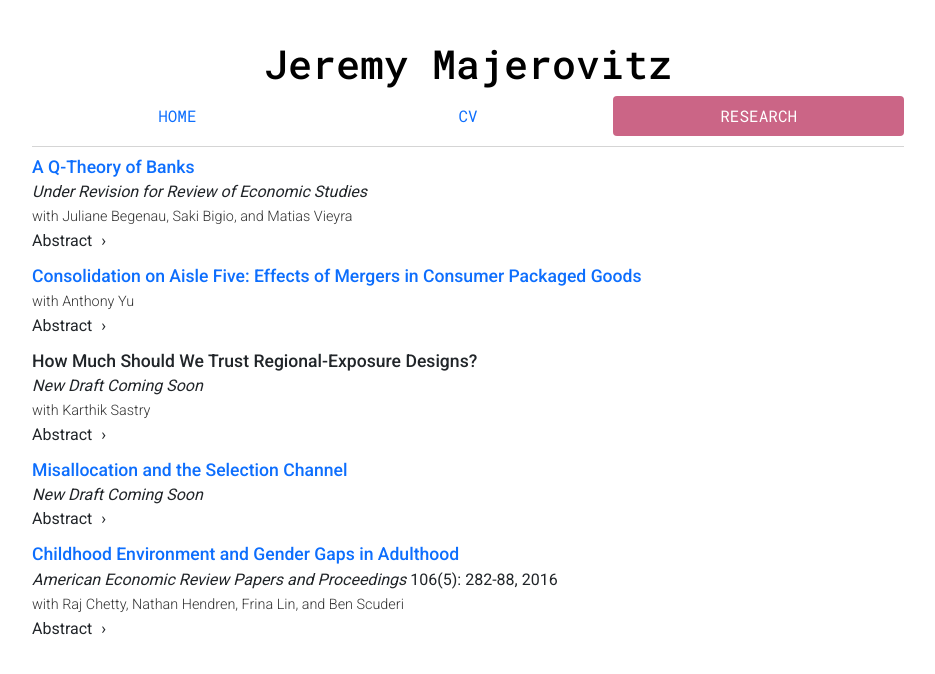
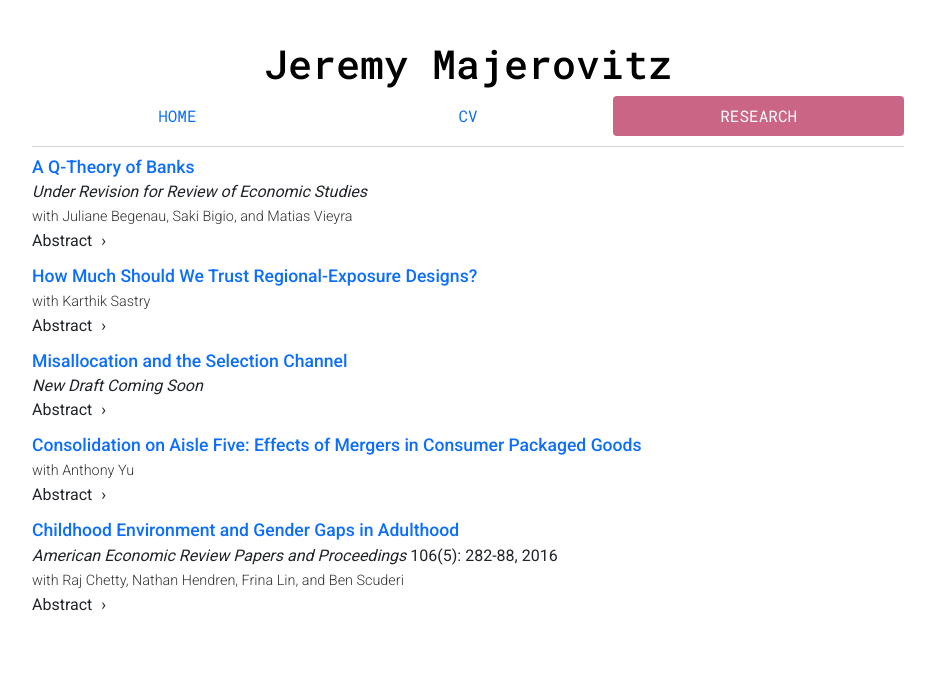
Before and after one commit to jmajic/jmajic.github.io, a Jekyll site: the page built from research/index.html, in a window 1280 px wide. Shown: the top 674 px of the page, without its empty margins (172-1107 px from the left). Built offline with Jekyll 4.4.1, drawn with Linux system fonts in a browser that asks for light colours; some of the changed lines change nothing that is shown.

Commit message:
Update regional metrics abstract and add link

```diff
--- a/research/index.html
+++ b/research/index.html
@@ -24,24 +24,12 @@
 </div>
 
 <div class="researchpaper">
-<h5><a href="https://papers.ssrn.com/sol3/papers.cfm?abstract_id=3942967">Consolidation on Aisle Five: Effects of Mergers in Consumer Packaged Goods</a></h5>
-<p><span class="coauthor">with Anthony Yu</span></p>
-<details>
-<summary>Abstract</summary>
-<abstract>
-We study the effects of mergers in the consumer packaged goods industry, a sector that comprises approximately one-tenth of GDP in the United States. We match data on all recorded mergers between 2006 and 2017 with retail scanner data. In comparison to prior work, which focuses on case studies of large mergers, our approach allows us to estimate the effect of a typical merger. Most mergers we study are highly asymmetric (a large firm acquires a much smaller firm) and rarely challenged. By studying these mergers, we provide new evidence on the effects of mergers on prices, quantities, product availability, and exit. On average, mergers lead to a short-run price effect at the target of 1% and declines in total revenue of 7%. These average effects hide substantial heterogeneity across different groups of mergers. Our results highlight the importance of effects not captured in the canonical model, such as effects on consumer surplus through changes in product availability, and through inefficient firms' capital being repurposed by more productive acquirors.
-</abstract>
-</details>
-</div>
-
-<div class="researchpaper">
-<h5>How Much Should We Trust Regional-Exposure Designs?</h5>
-<p><em>New Draft Coming Soon</em></p>
+<h5><a href="Regional_Metrics_Feb2023.pdf">How Much Should We Trust Regional-Exposure Designs?</a></h5>
 <p><span class="coauthor">with Karthik Sastry</span></p>
 <details>
 <summary>Abstract</summary>
 <abstract>
-Many prominent studies in macroeconomics, labor, and trade use panel data on regions to identify the local effects of aggregate shocks. These studies construct regional-exposure instruments as an observed aggregate shock times an observed regional sensitivity to that shock. We argue that the most economically plausible source of identification in these settings is uncorrelatedness of observed and unobserved aggregate shocks. Even when the regression estimator is consistent, we show that inference is complicated by cross-regional residual correlations induced by unobserved aggregate shocks. We suggest two-way clustering, two-way heteroskedasticity- and autocorrelation-consistent standard errors, and randomization inference as options to solve this inference problem. We also develop a feasible optimal instrument to improve efficiency. In an application to Nakamura and Steinsson (2014)'s analysis of regional fiscal multipliers, we show that the standard practice of clustering by region generates confidence intervals that are too small. When we construct confidence intervals with robust methods, we can no longer reject multipliers close to zero. The feasible optimal instrument more than doubles statistical power; however, we still cannot reject low multipliers. Our results underscore that the precision promised by regional data may disappear with correct inference.
+Many prominent studies in macroeconomics, labor, and trade use panel data on regions to identify the local effects of aggregate shocks. These studies construct regional-exposure instruments as an observed aggregate shock times an observed regional exposure to that shock. We argue that the most economically plausible source of identification in these settings is uncorrelatedness of observed and unobserved aggregate shocks. Even when the regression estimator is consistent, we show that inference is complicated by cross-regional residual correlations induced by unobserved aggregate shocks. We suggest two-way clustering, two-way heteroskedasticity- and autocorrelation-consistent standard errors, and randomization inference as options to solve this inference problem. We also develop a feasible optimal instrument to improve efficiency. In an application to the estimation of regional fiscal multipliers, we show that the standard practice of clustering by region generates confidence intervals that are too small. When we construct confidence intervals with robust methods, we can no longer reject multipliers close to zero. The feasible optimal instrument more than doubles statistical power; however, we still cannot reject low multipliers. Our results underscore that the precision promised by regional data may disappear with correct inference.
 </abstract>
 </details>
 </div>
@@ -58,6 +46,17 @@
 </div>
 
 <div class="researchpaper">
+<h5><a href="https://papers.ssrn.com/sol3/papers.cfm?abstract_id=3942967">Consolidation on Aisle Five: Effects of Mergers in Consumer Packaged Goods</a></h5>
+<p><span class="coauthor">with Anthony Yu</span></p>
+<details>
+<summary>Abstract</summary>
+<abstract>
+We study the effects of mergers in the consumer packaged goods industry, a sector that comprises approximately one-tenth of GDP in the United States. We match data on all recorded mergers between 2006 and 2017 with retail scanner data. In comparison to prior work, which focuses on case studies of large mergers, our approach allows us to estimate the effect of a typical merger. Most mergers we study are highly asymmetric (a large firm acquires a much smaller firm) and rarely challenged. By studying these mergers, we provide new evidence on the effects of mergers on prices, quantities, product availability, and exit. On average, mergers lead to a short-run price effect at the target of 1% and declines in total revenue of 7%. These average effects hide substantial heterogeneity across different groups of mergers. Our results highlight the importance of effects not captured in the canonical model, such as effects on consumer surplus through changes in product availability, and through inefficient firms' capital being repurposed by more productive acquirors.
+</abstract>
+</details>
+</div>
+
+<div class="researchpaper">
 <h5><a href="http://equality-of-opportunity.org/images/gender_paper.pdf">Childhood Environment and Gender Gaps in Adulthood</a></h5>
 <p><em>American Economic Review Papers and Proceedings</em> 106(5): 282-88, 2016</p>
 <p><span class="coauthor">with Raj Chetty, Nathan Hendren, Frina Lin, and Ben Scuderi</span></p>
```
